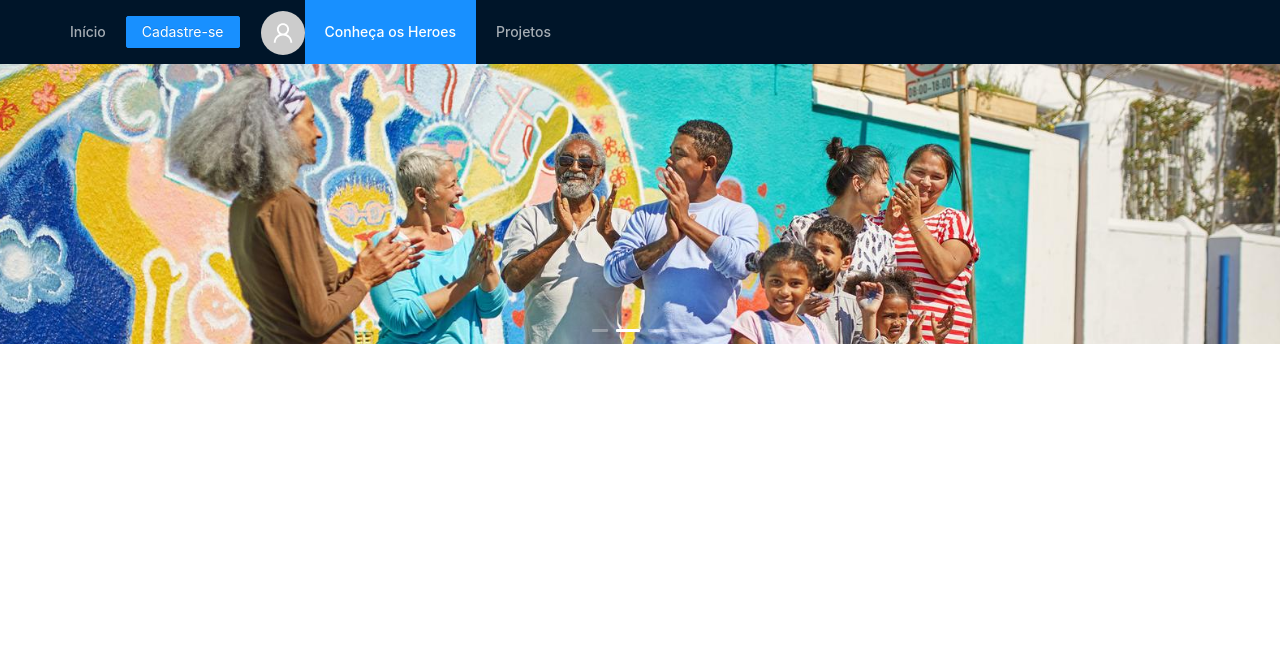
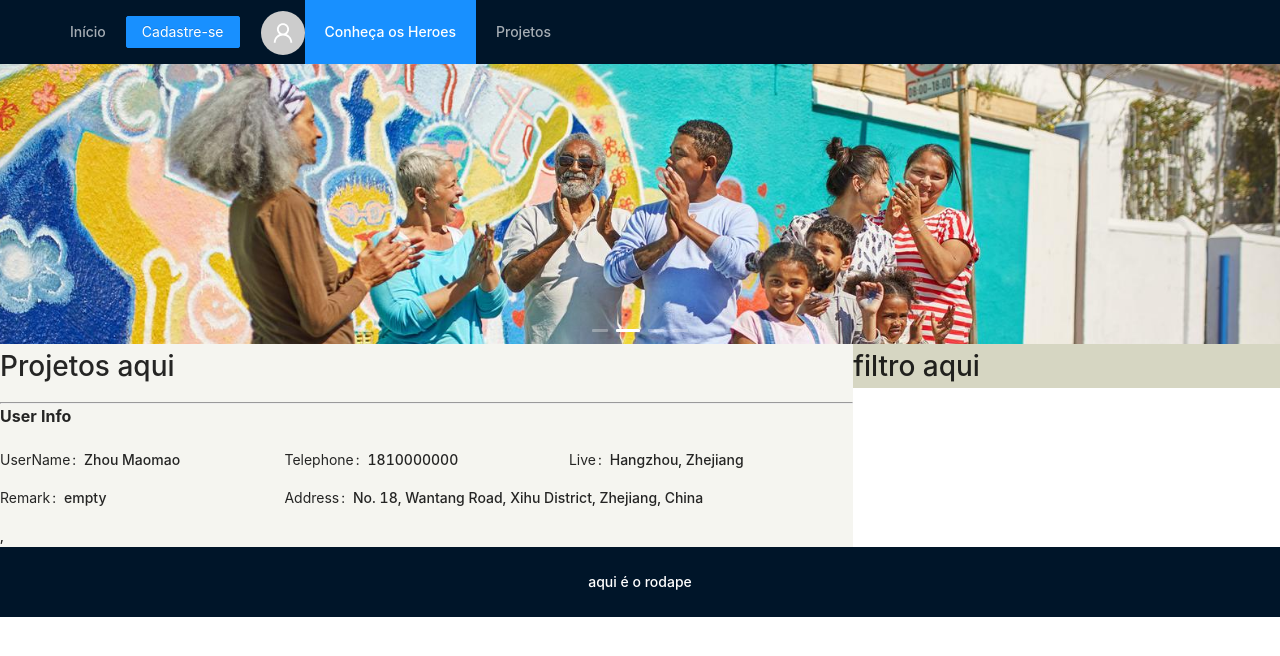
Before and after one commit to gxstav/Situacao-Aprendizado3-2020, a React (Create React App) app in the folder frontend/: page / in a window 1280 px wide. Shown: the top 656 px of the page. Built offline with nearby package versions, Linux system fonts and the light colour scheme.

Commit message:
add footer and grid

```diff
--- a/frontend/src/components/Carousel/index.jsx
+++ b/frontend/src/components/Carousel/index.jsx
@@ -39,3 +39,5 @@ function carousel (){
 
     )}
 export default carousel;
+
+// colocar em um cointainer pra melhorar a visualização
--- /dev/null
+++ b/frontend/src/components/Feed/index.jsx
@@ -0,0 +1,25 @@
+import React from 'react'
+import { Layout, Descriptions  } from 'antd';
+import './style.css';
+
+const { Content } = Layout;
+
+function feed() {
+    return(
+        <layout>
+            <Content>
+                {/* aqui eu vou criar uma table pra ficar bonitinho ainda ok era so pra testar hehe */}
+                <Descriptions title="User Info">
+                    <Descriptions.Item label="UserName">Zhou Maomao</Descriptions.Item>
+                    <Descriptions.Item label="Telephone">1810000000</Descriptions.Item>
+                    <Descriptions.Item label="Live">Hangzhou, Zhejiang</Descriptions.Item>
+                    <Descriptions.Item label="Remark">empty</Descriptions.Item>
+                    <Descriptions.Item label="Address">
+                    No. 18, Wantang Road, Xihu District, Zhejiang, China
+                    </Descriptions.Item>
+                </Descriptions>,
+            </Content>
+        </layout>
+    )
+}
+export default feed;
--- /dev/null
+++ b/frontend/src/components/Footer/index.jsx
@@ -0,0 +1,16 @@
+import React from 'react'
+import { Layout  } from 'antd';
+import './style.css';
+
+const { Footer } = Layout;
+
+function footer() {
+    return(
+        <Layout>
+            <Footer id='rodape'>
+                aqui é o rodape
+            </Footer>
+        </Layout>
+    )
+}
+export default footer;
--- /dev/null
+++ b/frontend/src/components/Footer/style.css
@@ -0,0 +1,5 @@
+#rodape{
+    background-color: #001529;
+    color: #ffffff;
+    text-align: center;
+}
--- a/frontend/src/pages/Home/index.jsx
+++ b/frontend/src/pages/Home/index.jsx
@@ -2,6 +2,9 @@ import React from 'react';
 import './styles.css';
 import Navbar from '../../components/Navbar'
 import Carousel from '../../components/Carousel'
+import Feed from '../../components/Feed'
+import Footer from '../../components/Footer'
+import { Row, Col } from 'antd';
 //
 // PODE IMPORTAR LOGOS, SVG, COMPONENTES AQUI
 //
@@ -12,8 +15,22 @@ function Home(){
     <div id="homePage">
       <Navbar />
       <Carousel />
+      <Row>
+        <Col span={16}>
+          <div id='feedstyle'>
+            <h1>Projetos aqui</h1>
+            <hr />
+            <Feed />
+          </div>
+        </Col>
+        <Col span={8}>
+          <div id='filter'>
+            <h1>filtro aqui</h1>
+          </div>
+        </Col>
+      </Row>
+    <Footer />
     </div>
   )
 }
-
 export default Home;
--- a/frontend/src/pages/Home/styles.css
+++ b/frontend/src/pages/Home/styles.css
@@ -1,3 +1,11 @@
 #homePage {
     width: 100%;
 }
+
+#feedstyle {
+    background-color:   #f5f5f0;
+}
+
+#filter {
+    background-color:  	 #d6d6c2;
+}
```
Also changed, not shown: frontend/src/components/Feed/style.css (added).
